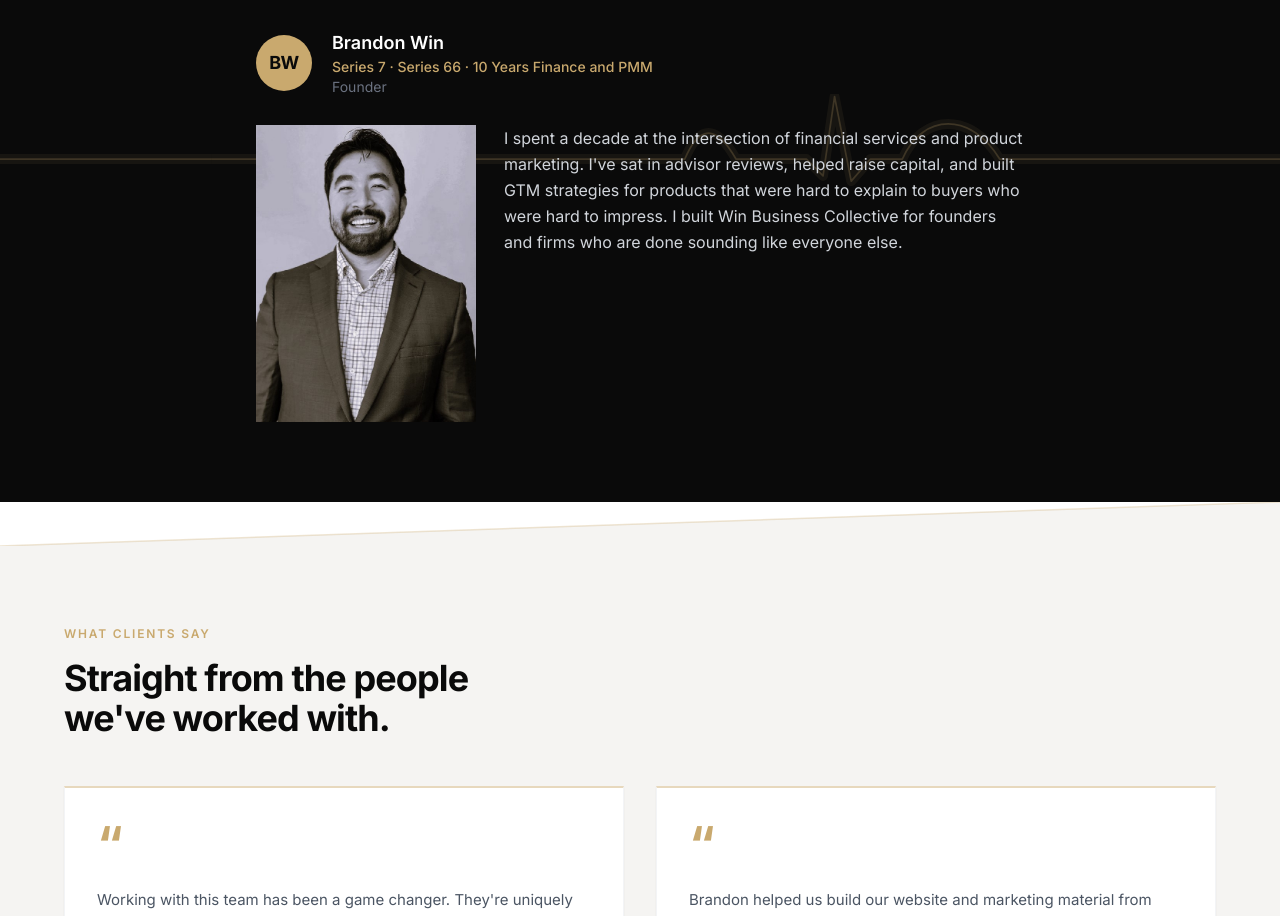
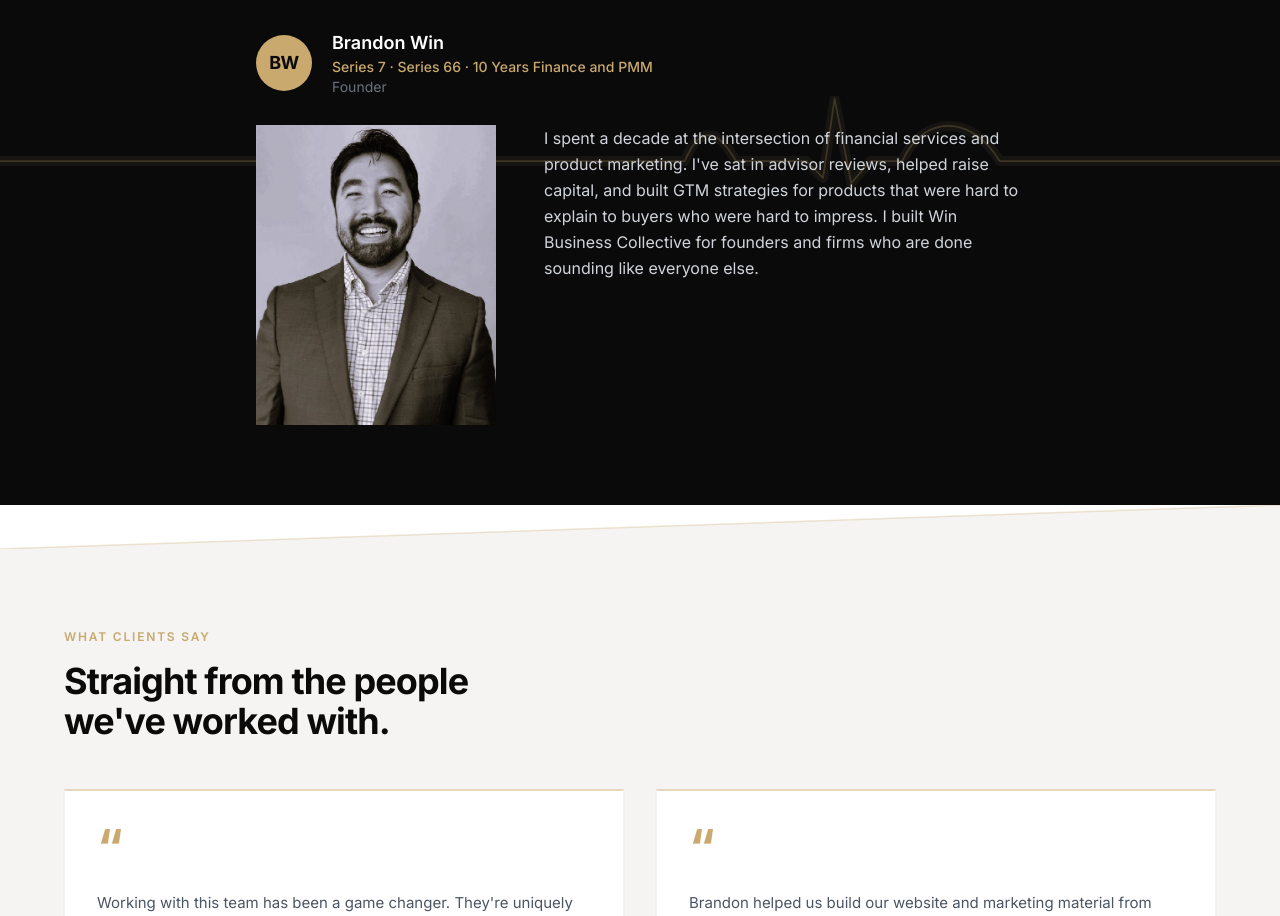
Before and after one commit to brandonwin15/win-business-collective, a Next.js app: page / in a window 1280 px wide. Shown: the part 4180-5096 px from the top of the page. Built offline with nearby package versions, Linux system fonts and the light colour scheme; a web font is replaced by a local one.

Commit message:
Update About bio to two-column layout with photo

```diff
--- a/app/components/About.tsx
+++ b/app/components/About.tsx
@@ -64,17 +64,11 @@
               </div>
 
               {/* Bio */}
-              <div style={{ display: "flex", gap: "28px", alignItems: "flex-start" }}>
+              <div className="flex flex-col sm:flex-row items-start gap-12">
                 <img
                   src="/images/Brandon_Win_Pic2.jpg"
-                  alt="Brandon Win"
-                  style={{
-                    width: "220px",
-                    flexShrink: 0,
-                    objectFit: "cover",
-                    objectPosition: "top center",
-                    alignSelf: "stretch",
-                  }}
+                  alt="Brandon Win, founder of Win Business Collective"
+                  className="w-full sm:w-[240px] h-[300px] object-cover object-top shrink-0"
                 />
                 <p className="text-gray-300 text-[16px] leading-relaxed">
                   I spent a decade at the intersection of financial services and product
```
